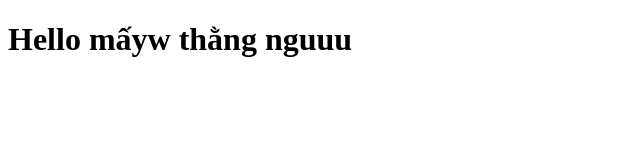
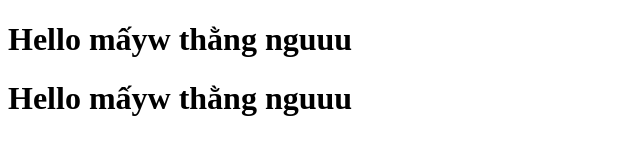
Before and after one commit to Langvui/Nhommaythangnguu, a plain HTML site: page index.html in a window 1280 px wide. Shown: the whole page, without its empty margins (0-640 px from the left). Drawn offline with Linux system fonts and the light colour scheme.

Commit message:
Update index.html
á

```diff
--- a/index.html
+++ b/index.html
@@ -8,5 +8,6 @@
 
   <body>
     <h1>Hello mấyw thằng nguuu</h1>
+    <h1>Hello mấyw thằng nguuu</h1>
   </body>
 </html>
```
